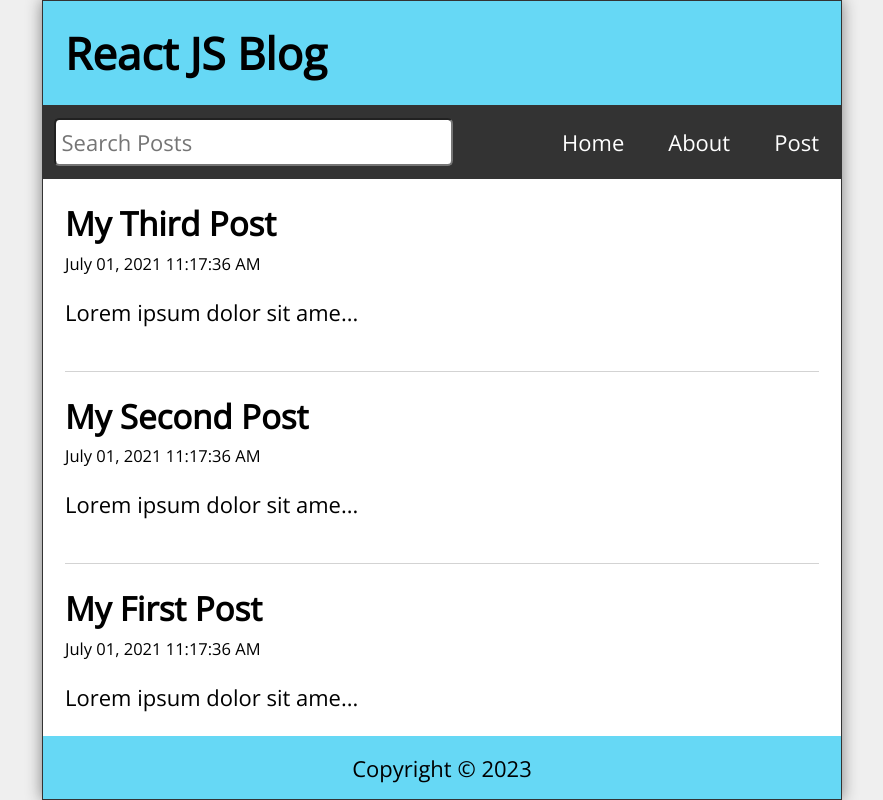
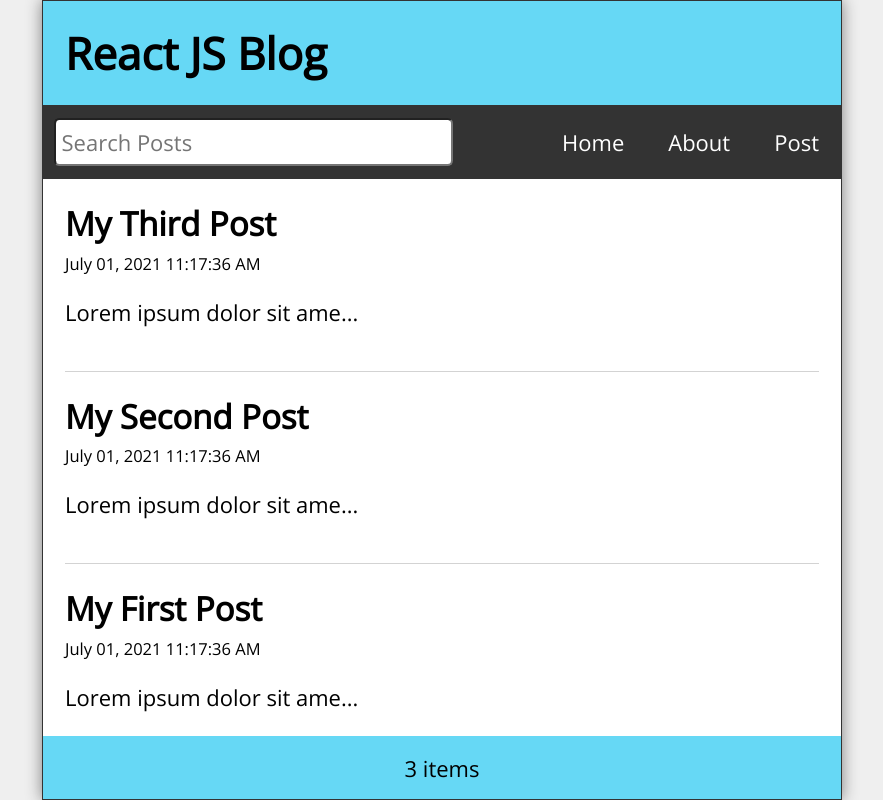
Before and after one commit to kpaccess/reactBlog-with-axios, a React (Vite) app: page / in a window 1280 px wide. Shown: the whole page, without its empty margins (198-1081 px from the left). Built offline with nearby package versions, Linux system fonts and the light colour scheme; data requests are answered from the project's data file.

Commit message:
updated footer

```diff
--- a/src/App.jsx
+++ b/src/App.jsx
@@ -110,7 +110,7 @@
         />
         <Route path="*" element={<Missing />} />
       </Routes>
-      <Footer />
+      <Footer length={posts.length} />
     </div>
   );
 };
--- a/src/components/Footer.jsx
+++ b/src/components/Footer.jsx
@@ -1,10 +1,11 @@
-import React from "react";
+import React from 'react';
 
-const Footer = () => {
-  const today = new Date();
+const Footer = ({ length }) => {
   return (
     <footer className="Footer">
-      <p>Copyright &copy; {today.getFullYear()}</p>
+      <p>
+        {length} {length > 1 ? 'items' : 'item'}{' '}
+      </p>
     </footer>
   );
 };
```
